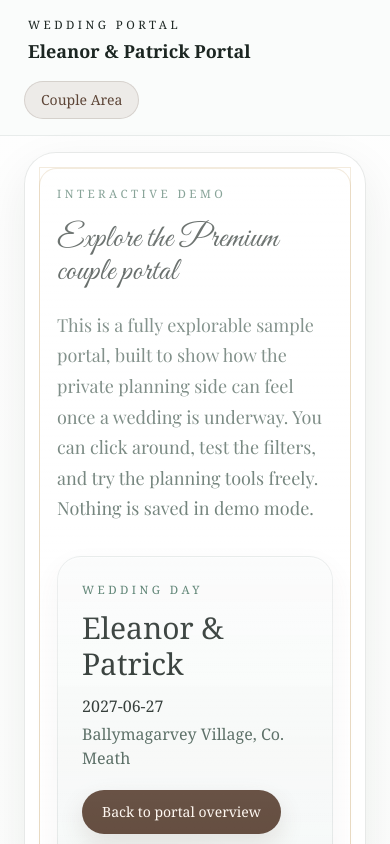
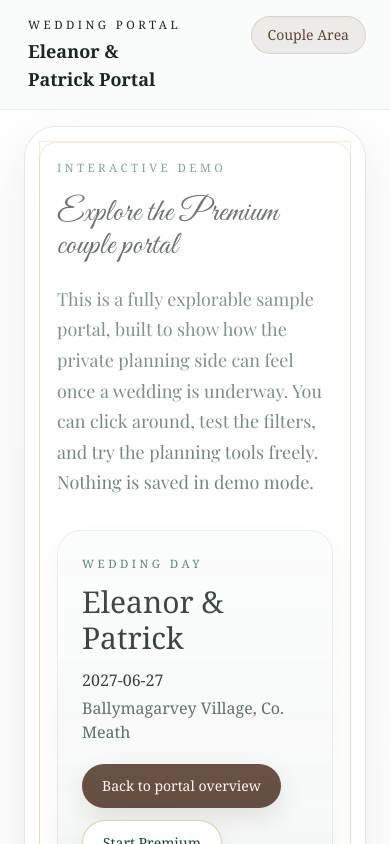
Before and after one commit to dh1612/wedding-website-platform, a Next.js app: page /couple-area/demo#seating in a window 390 px wide. Shown: the top 844 px of the page. Built offline with nearby package versions, Linux system fonts and the light colour scheme.

Commit message:
Keep mobile section menu pinned right for long names

```diff
--- a/components/site-header.tsx
+++ b/components/site-header.tsx
@@ -191,13 +191,13 @@ export function SiteHeader({
         usesDecorativeHeader ? "md:sticky md:top-0" : "sticky top-0"
       }`}
     >
-      <div className="mx-auto flex w-full max-w-6xl flex-wrap items-center justify-between gap-4 px-6 py-4 lg:px-8">
+      <div className="mx-auto flex w-full max-w-6xl flex-nowrap items-start justify-between gap-4 px-6 py-4 md:flex-wrap md:items-center lg:px-8">
         <Link
           href={resolvedHomeHref}
-          className="space-y-1 rounded-full px-1"
+          className="min-w-0 flex-1 space-y-1 rounded-full px-1"
         >
           <p className="eyebrow">{adminView ? "Wedding Portal" : "Wedding Day"}</p>
-          <p className="text-lg font-semibold">
+          <p className="break-words text-lg font-semibold [text-wrap:balance]">
             {adminView
               ? portalType === "operator"
                 ? "Operator Backend"
```
